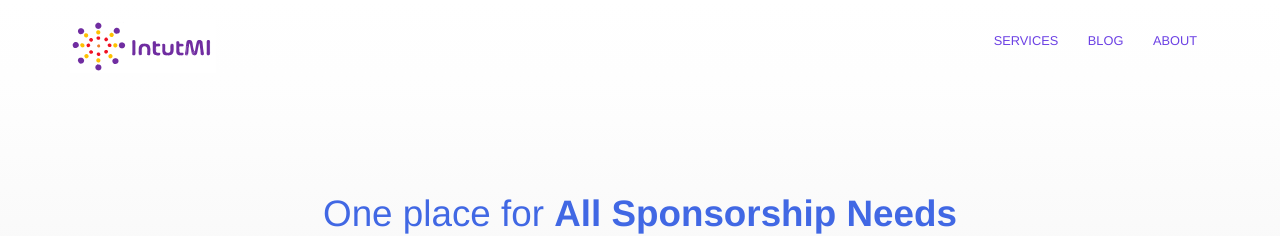
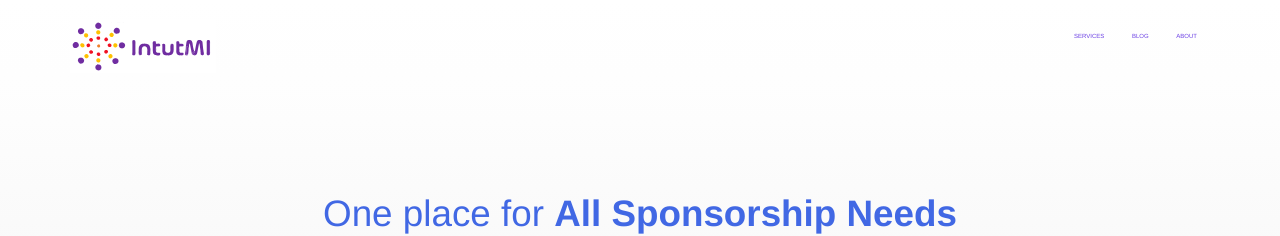
Before and after one commit to intutdev/intutmi.github.io, a Jekyll site: the page built from index.html, in a window 1280 px wide. Shown: the top 236 px of the page. Built offline with Jekyll 4.4.1, drawn with Linux system fonts in a browser that asks for light colours.

Commit message:
Updated '_sass/navigation.scss' via CloudCannon

```diff
--- a/_sass/navigation.scss
+++ b/_sass/navigation.scss
@@ -17,7 +17,7 @@
 
 nav {
 	text-transform: uppercase;
-	font-size: .8em;
+	font-size: .10em;
 	width: 100%;
 
 	@media #{$mid-point} {
```
